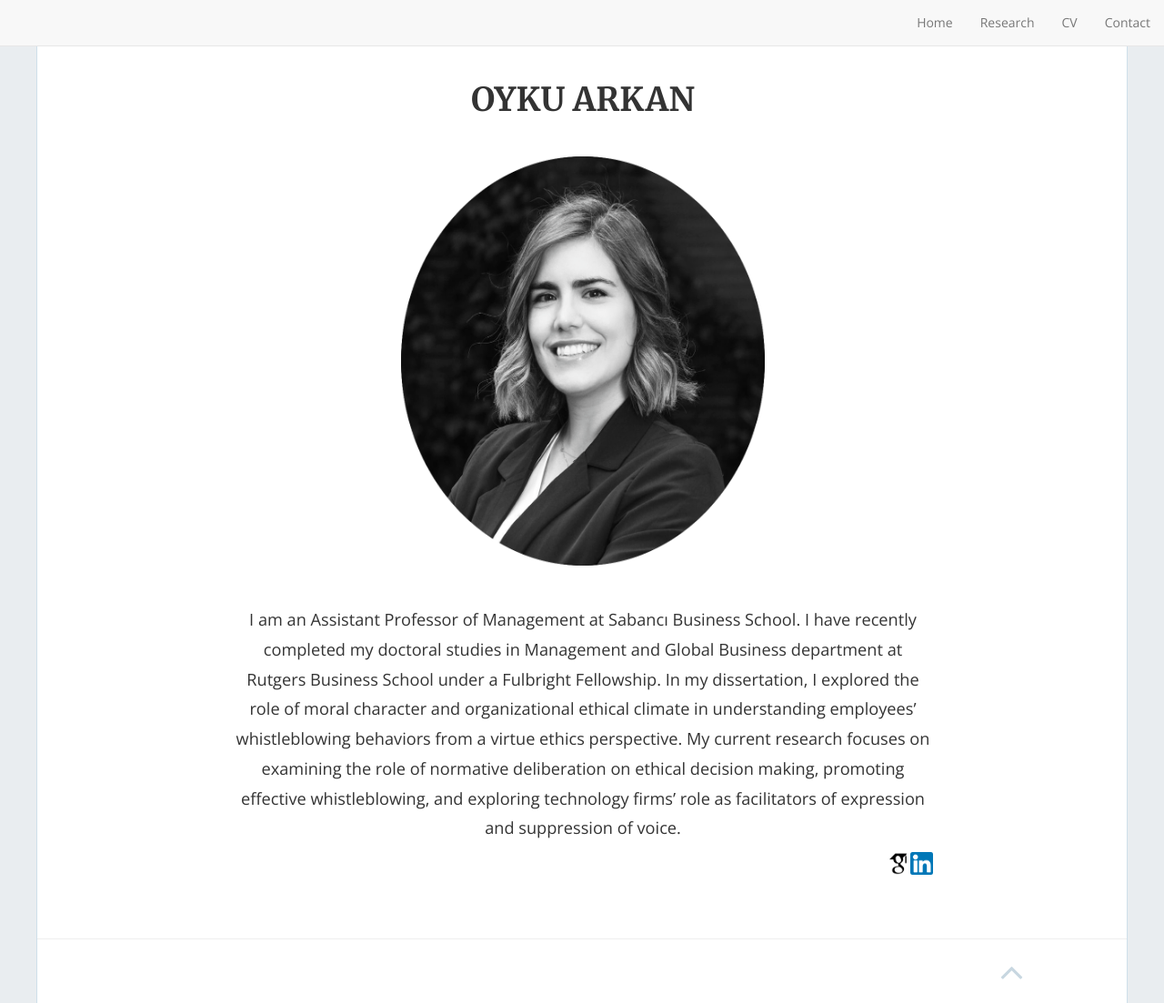
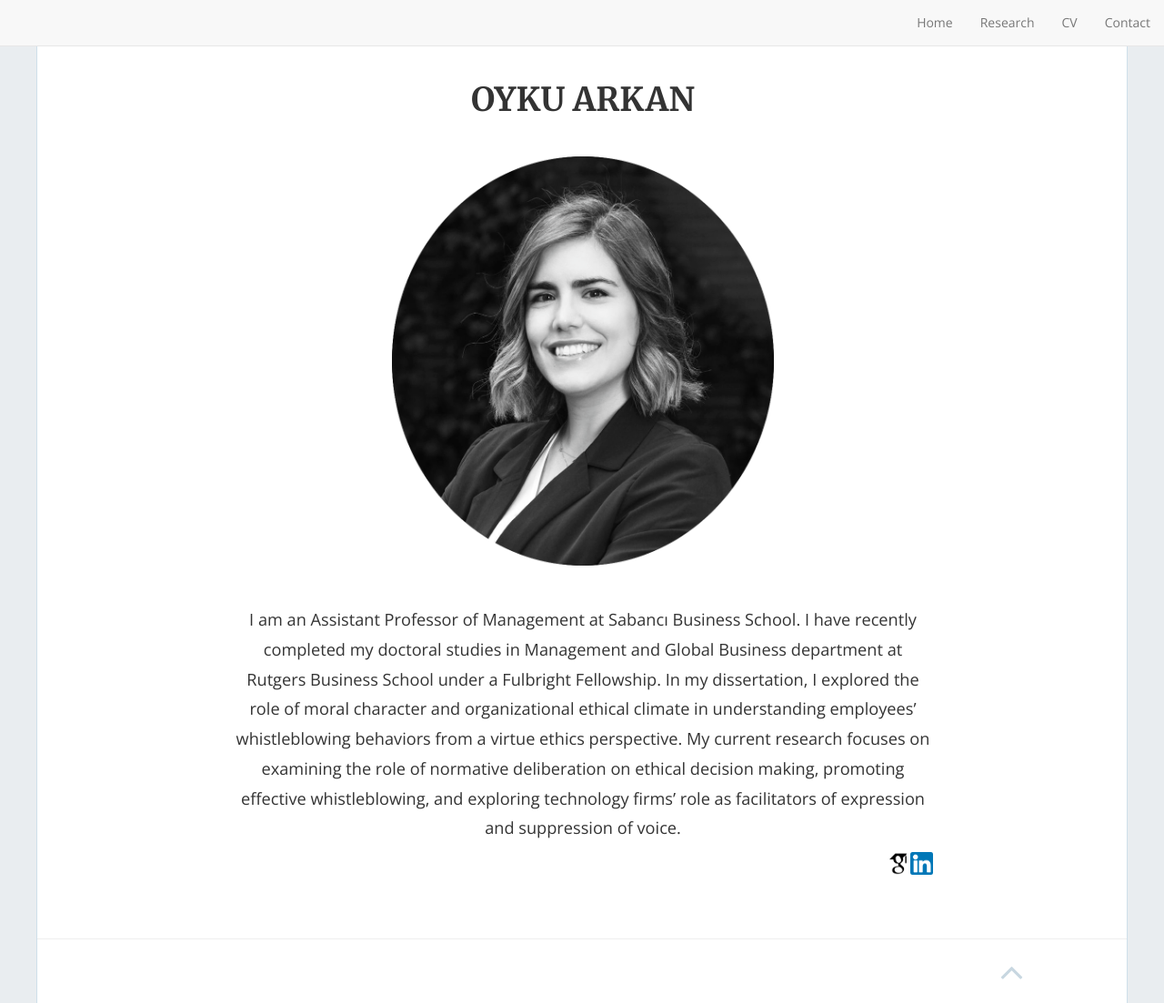
Before and after one commit to caglartunc/Oyku_Personal_page, a Jekyll site: the page built from index.markdown, in a window 1280 px wide and 1103 px high. Shown: the whole window at 91% size. Built offline with Jekyll 4.4.1, drawn with Linux system fonts in a browser that asks for light colours; nearby versions of some CDN libraries.

Commit message:
Pic size

```diff
--- a/index.markdown
+++ b/index.markdown
@@ -6,7 +6,7 @@
 
 <p align="center">
 	<br />
-  <img style="height:450px;width:400px" src="/assets/pics/profile1122.png">
+  <img style="height:450px;width:420px" src="/assets/pics/profile1122.png">
 <!--   <img style="height:450px;width:490px" src="/assets/pics/oyku_profile_round.png"> -->
 </p>
 <!-- <p align="center">
```
